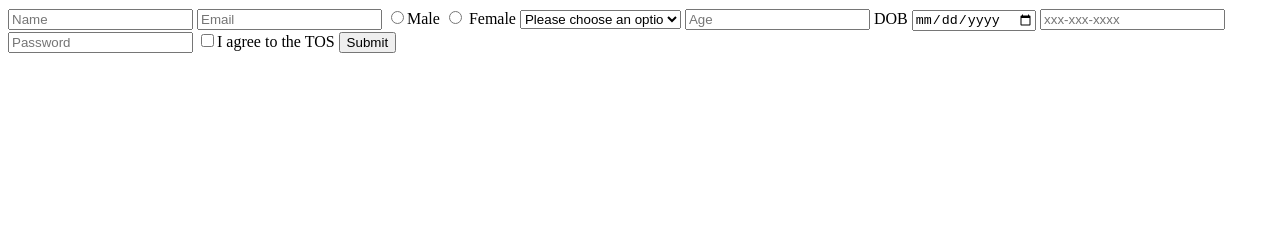
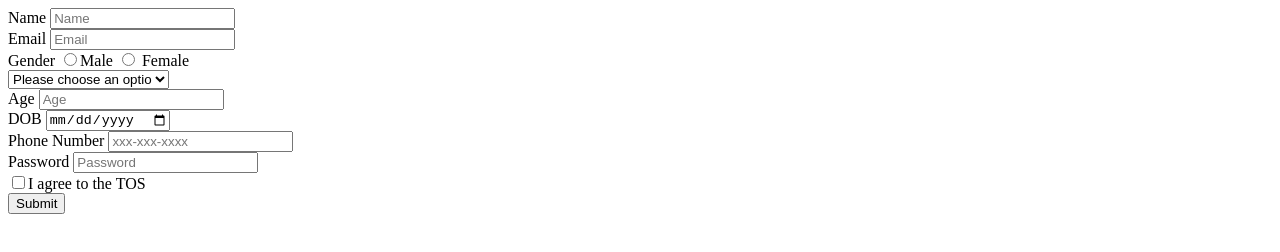
Before and after one commit to acciojob/signup-form-car-nadeemnagarji, a website: page main.html in a window 1280 px wide. Drawn offline with Linux system fonts and the light colour scheme.

Commit message:
created a submission

```diff
--- a/main.html
+++ b/main.html
@@ -9,23 +9,37 @@
 <body>
 	<!-- the entire body must be written by student -->
 	<div class="form">
+			<label>Name</label>
 		<input type="text" placeholder="Name" required id="#name">
+			<br>
+		<label>Email</label>
 		<input type="email" placeholder="Email" required id="#name">
+		<br>
+		<label>Gender</label>
 		<input type="radio" required id="#gender_m" name="choice">Male
 		<input type="radio" required id="#gender_f" name="choice"> Female
-		<label></label>
+		<br>
 		<select id="#cars">
 			<option value="" disabled selected>Please choose an optio</option
 	  <option value="india">Tata</option>
       <option value="usa">BMW</option>
       <option value="uk">AUDi</option>
 		</select>
+		<br>
+		<label>Age</label>
 		<input type="number" required id="#age" placeholder="Age">
+		<br>
 		<lable>DOB</lable>
 		<input type="date"   required id="#dob">
+		<br>
+		<lable>Phone Number</lable>
 		<input type="tel" id=#tel placeholder="xxx-xxx-xxxx">
+			<br>
+		<lable>Password</lable>
 		<input type="password" id="#password	" required placeholder="Password">
+		<br>
 			<input type="checkbox" id="#tos" required>I agree to the TOS
+		<br>
 		<button>Submit</button>
 	</div>
     <script type="text/javascript" src="./script.js">
```
